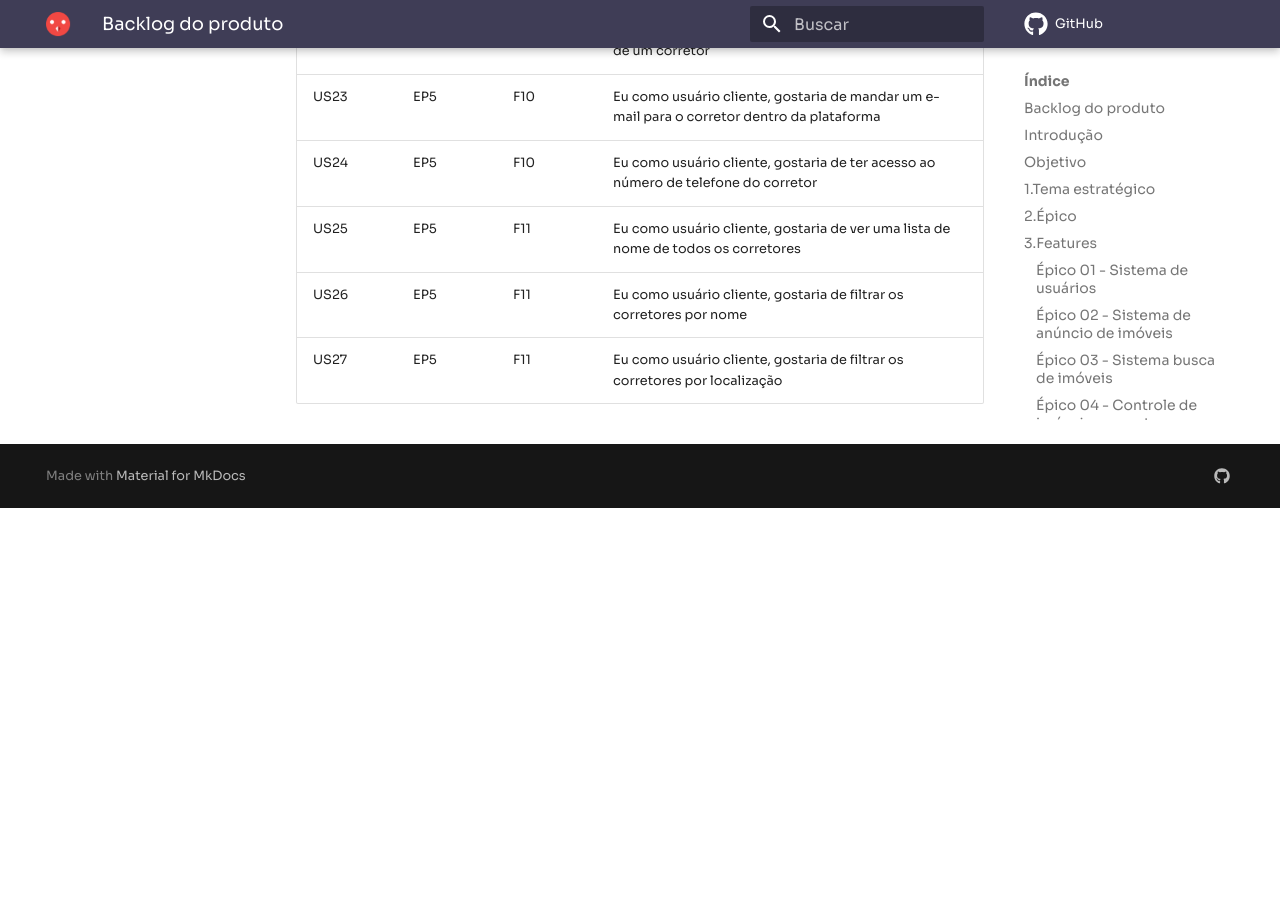
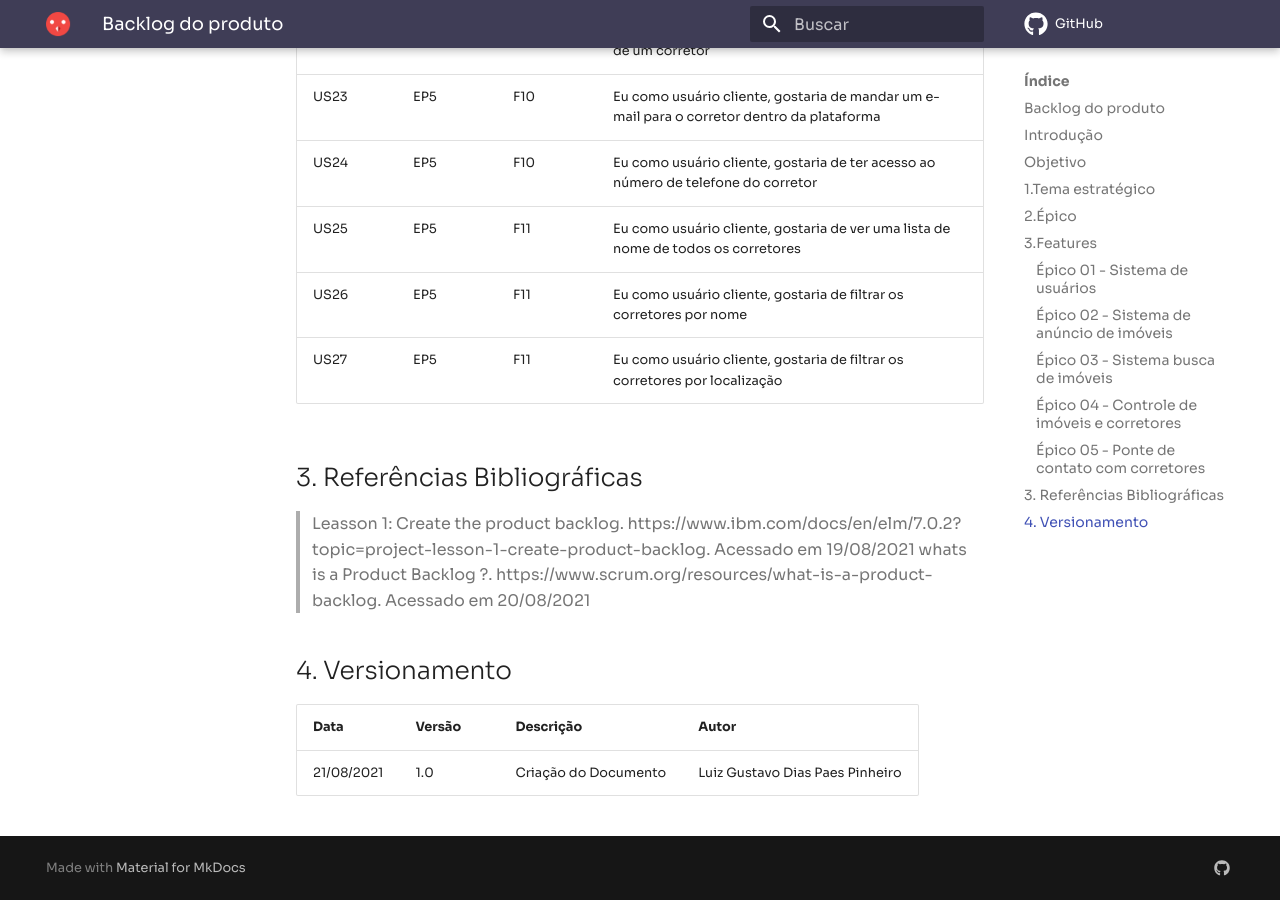
Before and after one commit to UnBArqDsw2021-1/2021.1_G04_Cardeal, an MkDocs documentation site: the page built from docs/desenhoSoftwareBase/backlog-do-produto.md, in a window 1280 px wide and 900 px high, scrolled down 4240 px. Built offline with MkDocs 1.6.1 and Material for MkDocs 9.7.7, drawn with Linux system fonts in a browser that asks for light colours; comment, search, counter and statistics services are not loaded; before the commit the page ends 4748 px from its top, so only the background shows below that.

Commit message:
Add novos tópicos
Add tópicos:
Referências Bibliográficas e Versionamento

```diff
--- a/docs/desenhoSoftwareBase/backlog-do-produto.md
+++ b/docs/desenhoSoftwareBase/backlog-do-produto.md
@@ -107,3 +107,14 @@ Criação de uma imobiliária digital que possibilite a compra e aluguel de imó
 |US25|EP5|F11|Eu como usuário cliente, gostaria de ver uma lista de nome de todos os corretores |
 |US26|EP5|F11|Eu como usuário cliente, gostaria de filtrar os corretores por nome |
 |US27|EP5|F11|Eu como usuário cliente, gostaria de filtrar os corretores por localização |
+
+
+## 3. Referências Bibliográficas
+
+ > Leasson 1: Create the product backlog. https://www.ibm.com/docs/en/elm/7.0.2?topic=project-lesson-1-create-product-backlog. Acessado em 19/08/2021
+ > whats is a Product Backlog ?. https://www.scrum.org/resources/what-is-a-product-backlog. Acessado em 20/08/2021
+## 4. Versionamento
+
+| Data       | Versão | Descrição                                | Autor             |
+| :--------- | :----- | :--------------------------------------- | :---------------- |
+| 21/08/2021 | 1.0    | Criação do Documento          | Luiz Gustavo Dias Paes Pinheiro|
```
